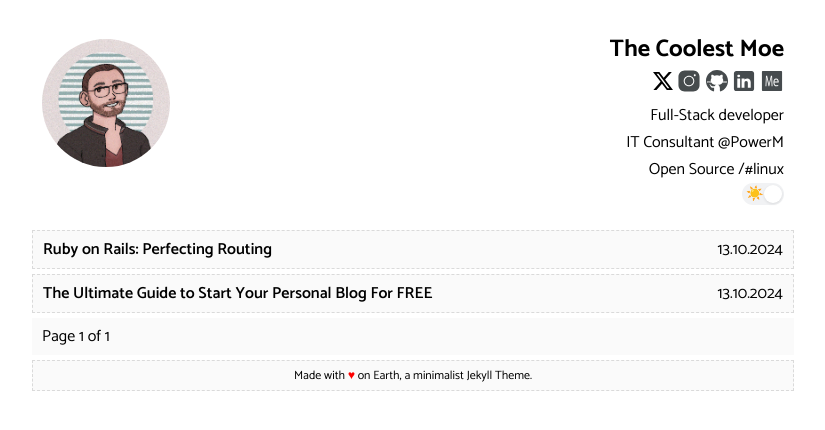
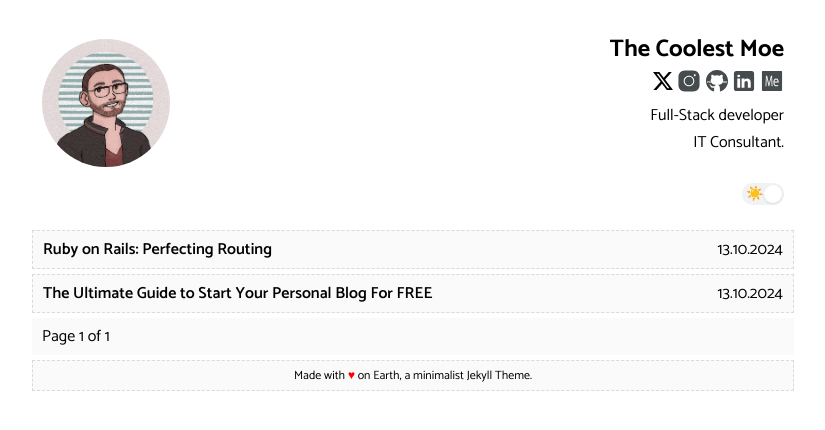
Before and after one commit to majnioui/majnioui.github.io, a Jekyll site: the page built from index.html, in a window 1280 px wide. Shown: the top 430 px of the page, without its empty margins (227-1052 px from the left). Built offline with Jekyll 4.4.1, drawn with Linux system fonts in a browser that asks for light colours; the list of posts is cut into pages by our own code.

```diff
--- a/_config.yml
+++ b/_config.yml
@@ -6,12 +6,13 @@ description: >-
     Moe - Blog
 lang: en-US
 timezone:  Africa/Casablanca
+repo: https://github.com/gr8cody/gr8cody.github.io
 cloudflare_analytics: 2d590c5401ba4a29b7bd3beb2b359c2b
 
 # Author settings
 author:
   name: The Coolest Moe
-  bio: Full-Stack developer <br> IT Consultant @PowerM <br> Open Source /#linux
+  bio: Full-Stack developer <br> IT Consultant.<br>
   picture: assets/images/profile.webp
   github: majnioui
   twitter: _marocain
```
